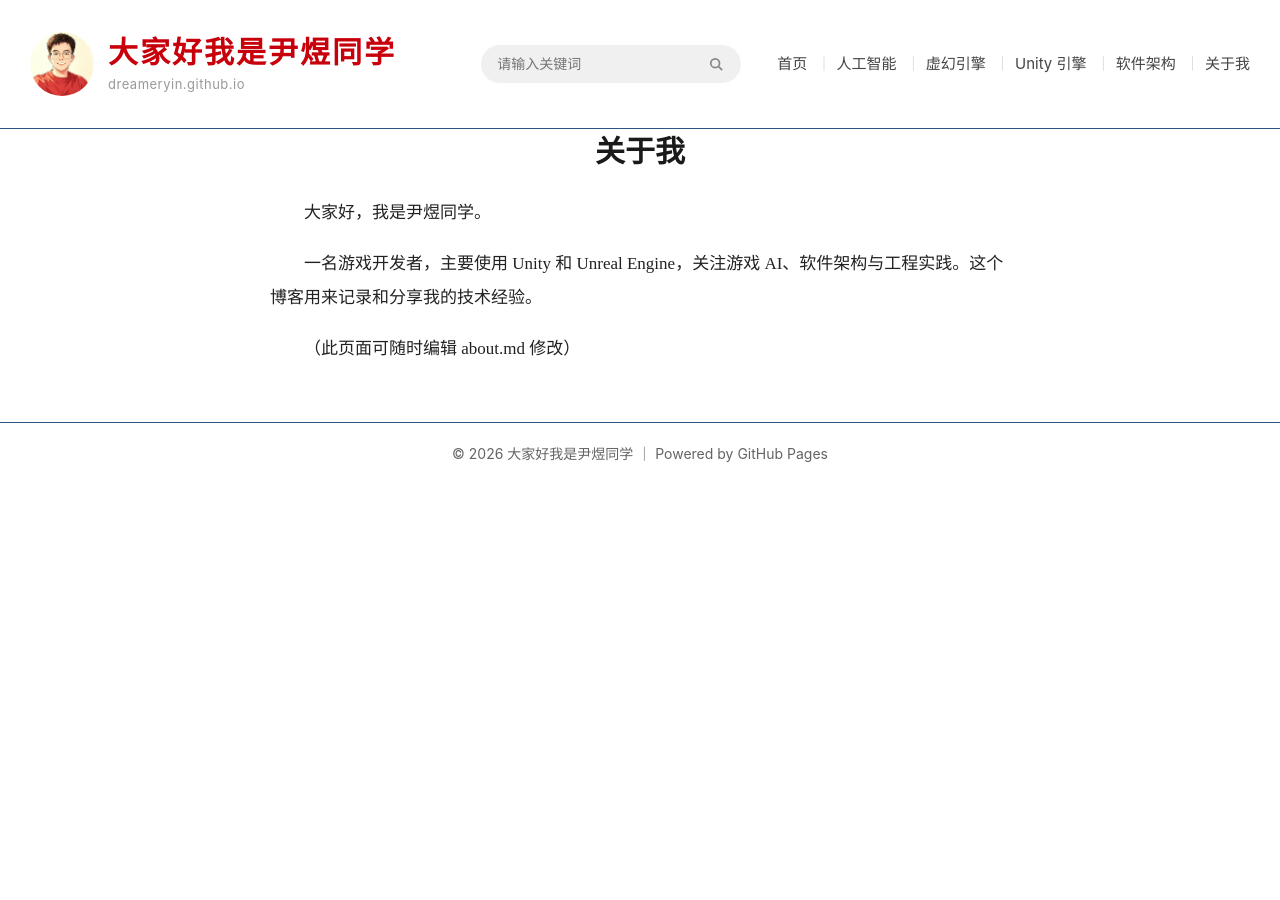
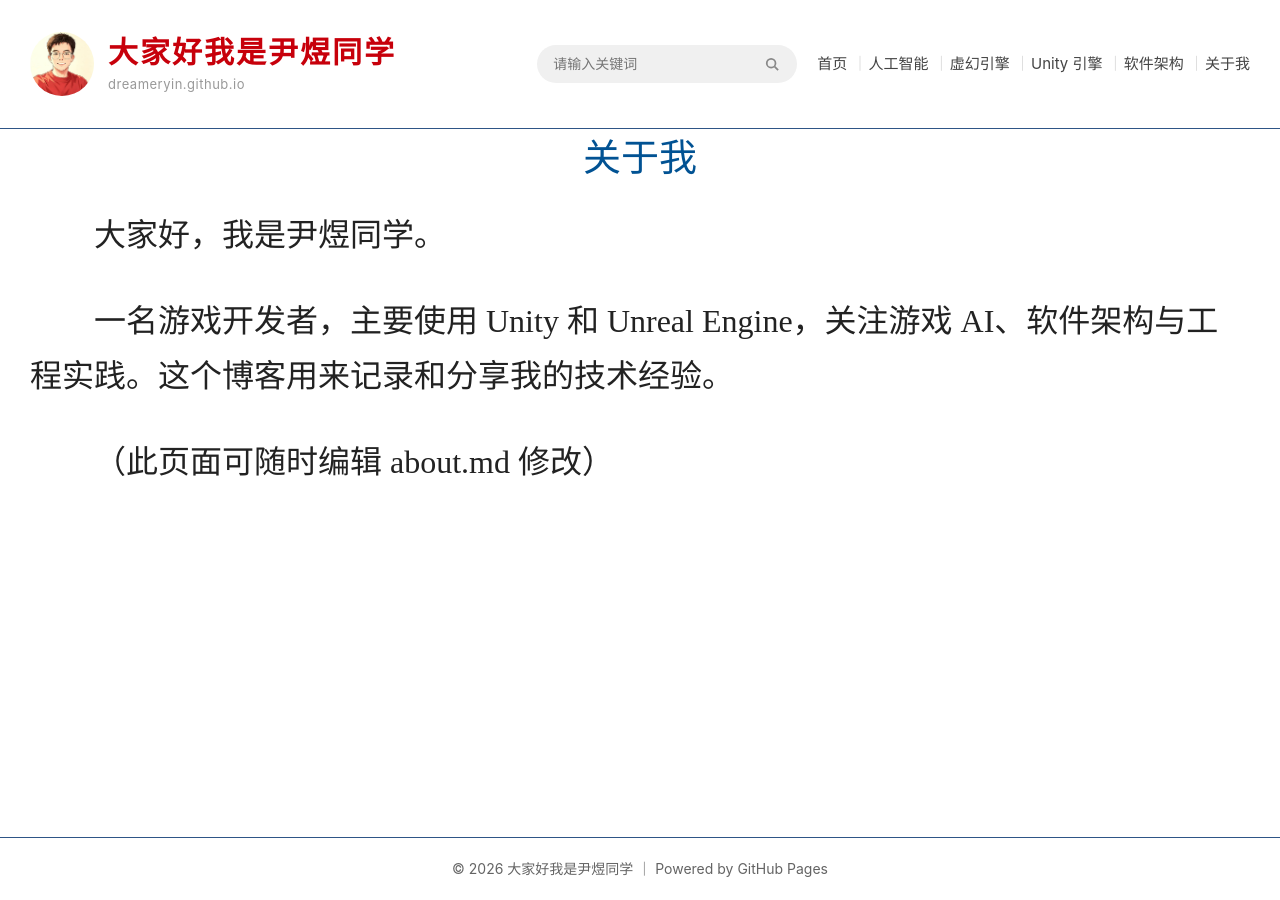
Before and after one commit to dreameryin/dreameryin.github.io, a Jekyll site: the page built from about.md, in a window 1280 px wide. Built offline with Jekyll 4.4.1, drawn with Linux system fonts in a browser that asks for light colours.

Commit message:
修改样式

```diff
--- a/_layouts/post.html
+++ b/_layouts/post.html
@@ -2,7 +2,7 @@
 layout: default
 ---
 
-<article class="post container-narrow">
+<article class="post container">
 
   <!-- 文章标题：居中黑色大字 -->
   <h1 class="post-title">{{ page.title }}</h1>
--- a/about.md
+++ b/about.md
@@ -3,7 +3,7 @@ layout: default
 title: 关于我
 ---
 
-<div class="container-narrow about-page">
+<div class="container about-page">
   <h1 class="post-title">关于我</h1>
   <div class="post-content">
     <p>大家好，我是尹煜同学。</p>
--- a/assets/css/style.css
+++ b/assets/css/style.css
@@ -18,6 +18,14 @@ body {
   color: #1a1a1a;
   background: #ffffff;
   line-height: 1.6;
+  /* 吸底页脚：内容不足一屏时页脚仍贴在视口底部，保证所有页面底部外观一致 */
+  display: flex;
+  flex-direction: column;
+  min-height: 100vh;
+}
+
+.site-main {
+  flex: 1;
 }
 
 a {
@@ -33,17 +41,11 @@ ul {
   list-style: none;
 }
 
-/* 容器：对标 gov.cn 满宽 1220px（无内边距，内容顶到容器边缘）；窄屏由媒体查询补内边距 */
+/* 容器：全站唯一宽度标准，对标 gov.cn 满宽 1220px（无内边距，内容顶到容器边缘）；窄屏由媒体查询补内边距 */
 .container {
   max-width: 1220px;
   margin: 0 auto;
   padding: 0;
-}
-
-.container-narrow {
-  max-width: 780px;
-  margin: 0 auto;
-  padding: 0 20px;
 }
 
 /* ---------- 页头（高110px，底部蓝色分割线 #2e5586） ---------- */
@@ -139,7 +141,7 @@ ul {
 }
 
 .site-nav {
-  margin-left: 36px;
+  margin-left: 20px;
   font-size: 15px;
   color: #666666;
   white-space: nowrap;
@@ -156,7 +158,7 @@ ul {
 
 .nav-sep {
   color: #cccccc;
-  margin: 0 5px;
+  margin: 0 1px;
 }
 
 /* ---------- 页脚（顶部蓝色分割线 #2e5586） ---------- */
@@ -447,12 +449,13 @@ ul {
   padding-top: 36px;
 }
 
+/* 正文标题：与首页头条大标题同款（38px #015293 常规粗细居中） */
 .post-title {
   text-align: center;
-  font-size: 30px;
-  font-weight: bold;
+  font-size: 38px;
+  font-weight: normal;
   line-height: 1.5;
-  color: #1a1a1a;
+  color: #015293;
 }
 
 .post-meta {
@@ -474,10 +477,11 @@ ul {
   color: #cccccc;
 }
 
+/* 正文：对标 gov.cn 文章页（宋体 24pt 大字、黑色、宽松行距、段首缩进） */
 .post-content {
-  font-family: "Noto Serif SC", "Songti SC", "SimSun", serif;
-  font-size: 17px;
-  line-height: 2;
+  font-family: "SimSun", "宋体", "Noto Serif SC", serif;
+  font-size: 24pt;
+  line-height: 1.7;
   color: #222222;
   padding-top: 22px;
 }
@@ -498,13 +502,13 @@ ul {
 }
 
 .post-content h2 {
-  font-size: 22px;
+  font-size: 36px;
   border-left: 4px solid #015293;
   padding-left: 10px;
 }
 
 .post-content h3 {
-  font-size: 19px;
+  font-size: 30px;
 }
 
 .post-content a {
@@ -756,6 +760,14 @@ ul {
     font-size: 24px;
   }
 
+  .post-content h2 {
+    font-size: 24px;
+  }
+
+  .post-content h3 {
+    font-size: 20px;
+  }
+
   .post-meta {
     flex-direction: column;
     gap: 6px;
--- a/search.html
+++ b/search.html
@@ -3,7 +3,7 @@ layout: default
 title: 搜索
 ---
 
-<div class="search-page container-narrow">
+<div class="search-page container">
 
   <!-- 居中搜索栏 -->
   <form class="search-bar" action="/search.html" method="get">
```
